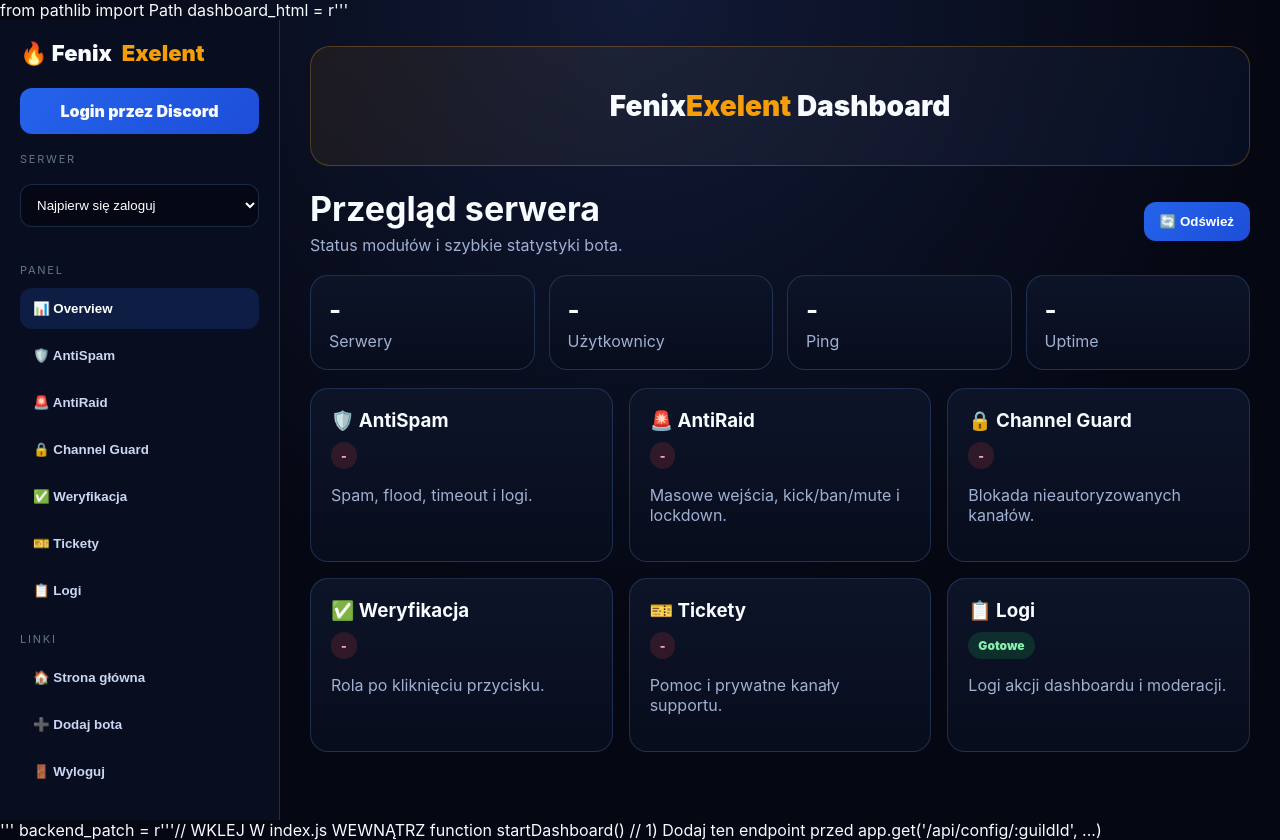
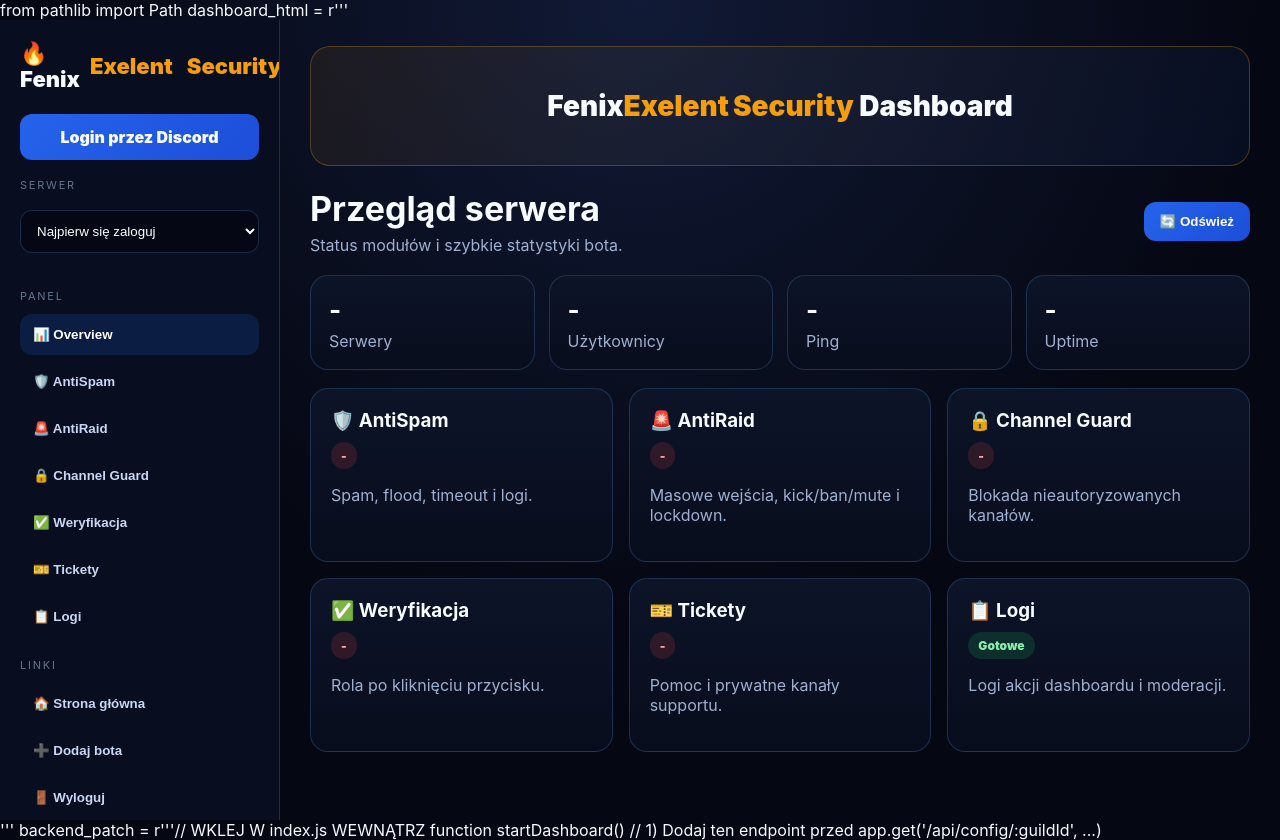
Before and after one commit to tojabosss/FenixExelent, a website: page dashboard/public/dashboard.html in a window 1280 px wide. Shown: the top 840 px of the page. Drawn offline with Linux system fonts and the light colour scheme; no server answers.

Commit message:
Add Security to FenixExelent logo

```diff
--- a/dashboard/public/dashboard.html
+++ b/dashboard/public/dashboard.html
@@ -34,12 +34,16 @@
 .actions{display:flex;gap:10px;flex-wrap:wrap;margin-top:18px}.toast{position:fixed;right:22px;bottom:22px;background:#052e16;border:1px solid #22c55e;color:#bbf7d0;padding:14px 18px;border-radius:14px;display:none;font-weight:900;z-index:99}
 .notice{background:rgba(245,158,11,.08);border:1px solid var(--line2);border-radius:16px;padding:14px;margin-bottom:16px;color:#fde68a}
 @media(max-width:1050px){.app{grid-template-columns:1fr}.sidebar{height:auto;position:relative}.stats,.grid,.form{grid-template-columns:1fr}.top{flex-direction:column;align-items:flex-start}}
+.security-word{
+  color:#60a5fa;
+  margin-left:4px;
+}
 </style>
 </head>
 <body>
 <div class="app">
 <aside class="sidebar">
-  <div class="brand">🔥 Fenix<span>Exelent</span></div>
+  <div class="brand">🔥 Fenix<span>Exelent</span><span class="security-word">Security</span></div>
   <a id="loginBtn" href="/login" class="login">Login przez Discord</a>
   <div id="userBox" class="user"></div>
   <div class="navTitle">Serwer</div>
@@ -65,7 +69,7 @@
 <main class="main">
   <div class="banner">
     <img src="/banner.png" alt="FenixExelent banner" onerror="this.style.display='none';document.getElementById('bannerFallback').style.display='block'">
-    <div id="bannerFallback" class="bannerFallback" style="display:none">Fenix<span>Exelent</span> Dashboard</div>
+    <div id="bannerFallback" class="bannerFallback" style="display:none">Fenix<span>Exelent</span><span class="security-word">Security</span> Dashboard</div>
   </div>
 
   <section id="overview" class="panel active">
```
Also changed, not shown: dashboard/public/index.html (+4 -0 lines), dashboard/public/panel.html (+5 -1 lines), dashboard/public/setup.html (+5 -1 lines).
